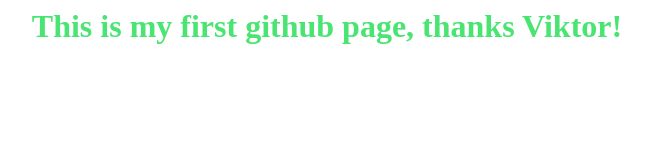
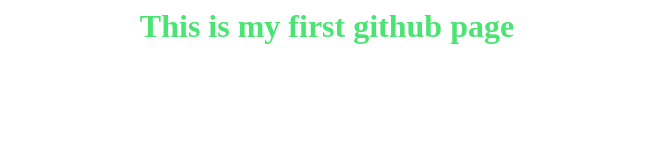
Before and after one commit to Milena-Juarez/MyfirsWebsite, a plain HTML site: page index.html in a window 1280 px wide. Shown: the whole page, without its empty margins (313-964 px from the left). Drawn offline with Linux system fonts and the light colour scheme.

Commit message:
Update index.html

```diff
--- a/index.html
+++ b/index.html
@@ -4,7 +4,7 @@
   </title>
 
   <body>
-    <h1> This is my first github page, thanks Viktor! </h1>
+    <h1> This is my first github page </h1>
   </body>
 
   <style>
```
